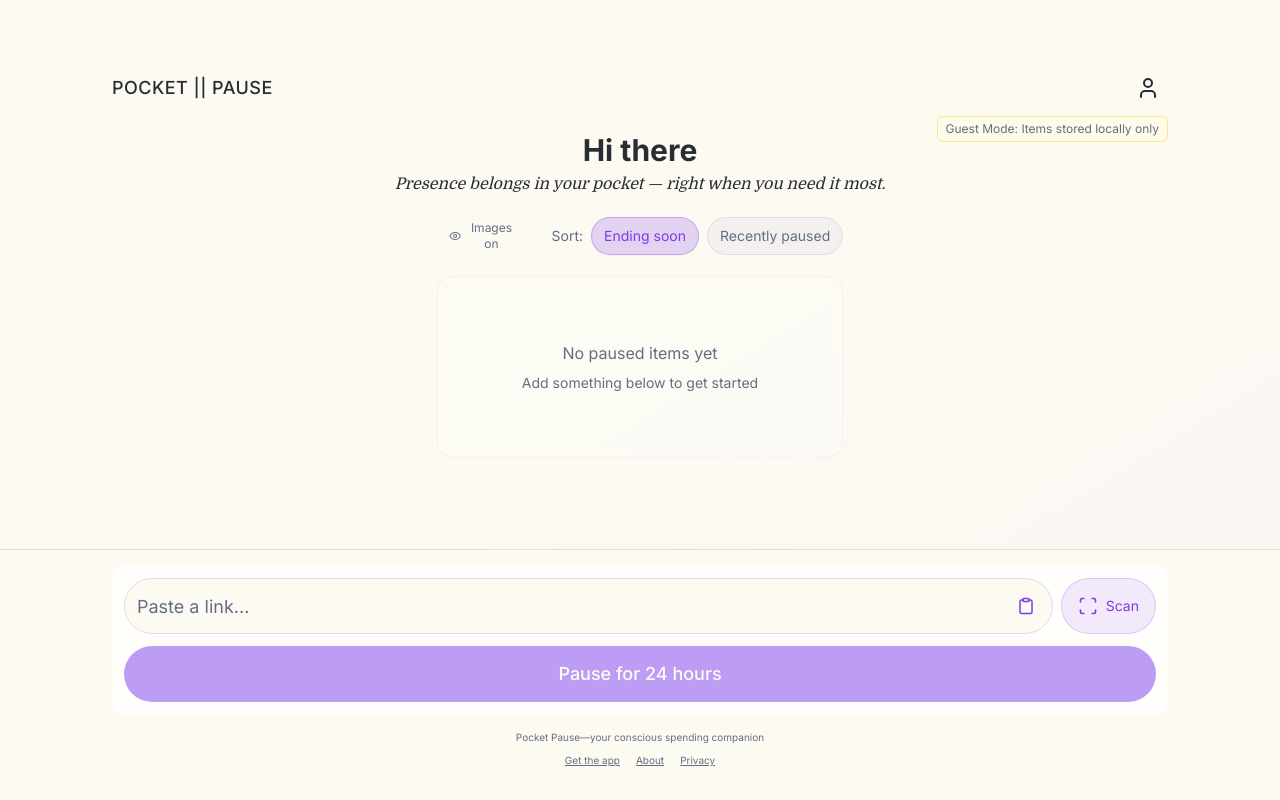
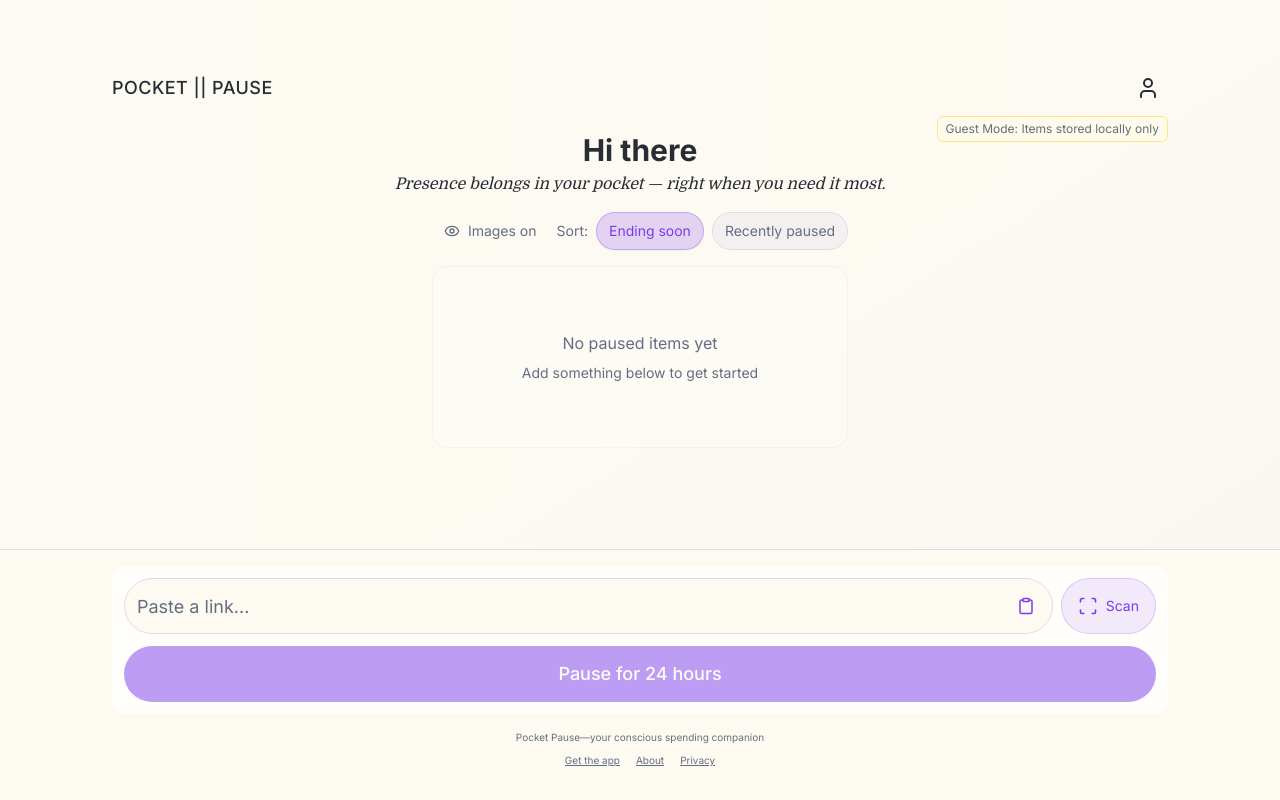
Before and after one commit to woomion/gentle-pause-garden, a React (Vite) app: page / in a window 1280 px wide. Built offline with nearby package versions, Linux system fonts and the light colour scheme.

Commit message:
Align text next to icon

```diff
--- a/src/pages/Index.tsx
+++ b/src/pages/Index.tsx
@@ -376,12 +376,12 @@ console.log('Rendering main Index content');
                     {showImages ? (
                       <>
                         <Eye size={16} className="text-muted-foreground" />
-                        <span className="text-xs text-muted-foreground">Images on</span>
+                        <span className="text-xs md:text-sm text-muted-foreground whitespace-nowrap">Images on</span>
                       </>
                     ) : (
                       <>
                         <EyeOff size={16} className="text-muted-foreground" />
-                        <span className="text-xs text-muted-foreground">Images off</span>
+                        <span className="text-xs md:text-sm text-muted-foreground whitespace-nowrap">Images off</span>
                       </>
                     )}
                   </button>
```
